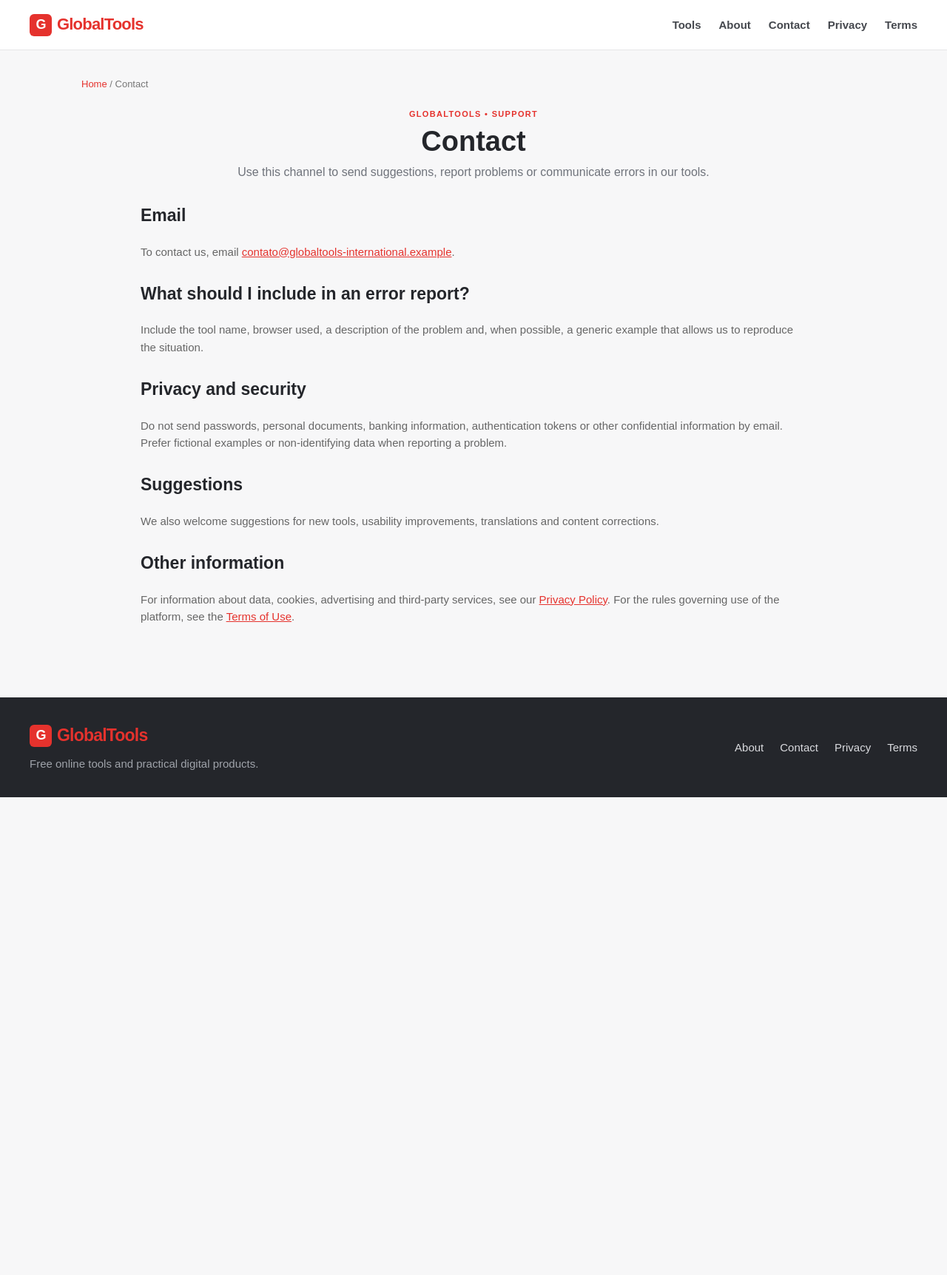
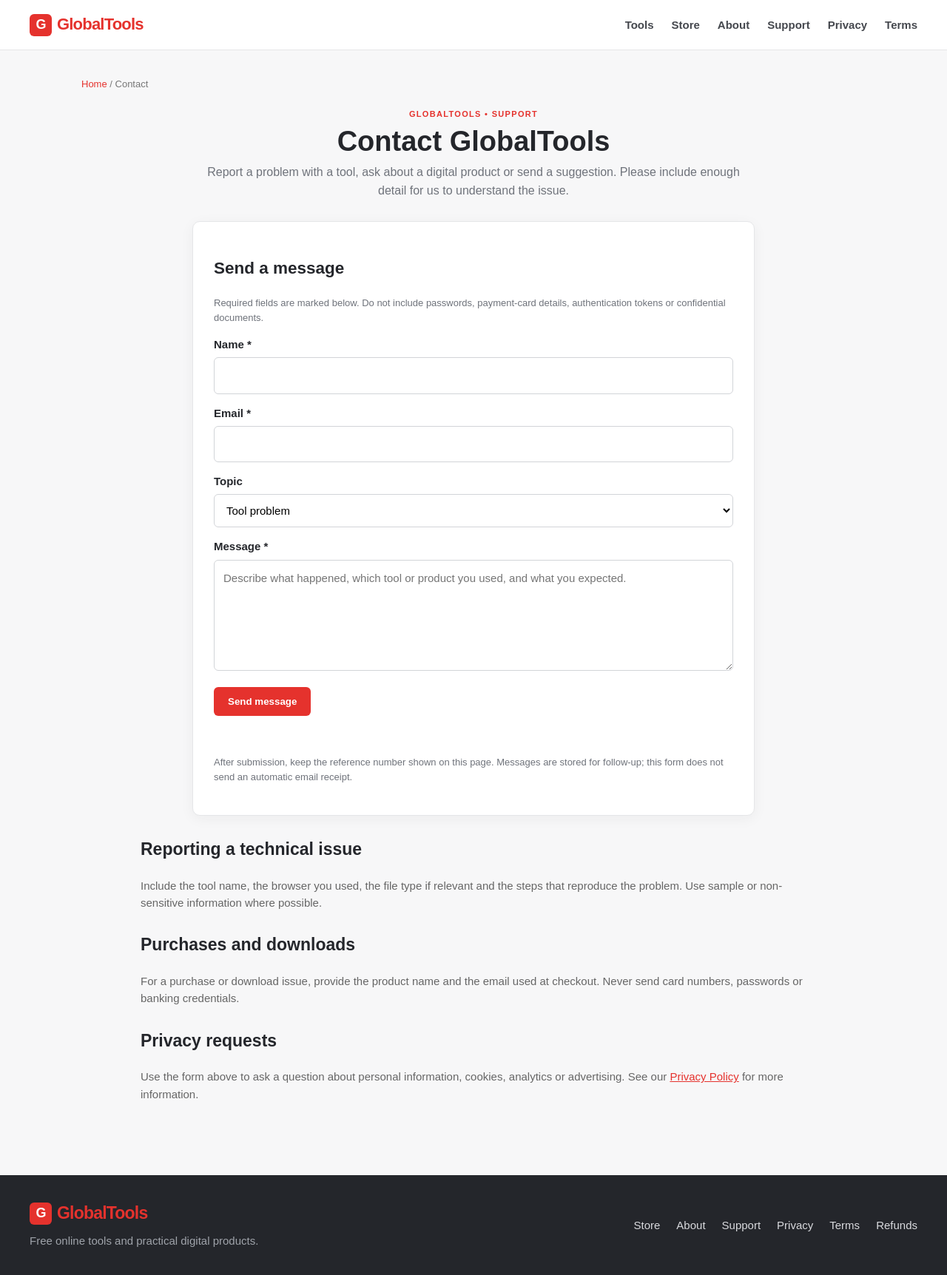
Before and after one commit to TFERRE21/GlobalTools-Internacional, a website: page contato.html in a window 1280 px wide. Shown: the whole page at 74% size. Before the commit the page ends 1078 px from the top, so only its background shows below. Drawn offline with Linux system fonts and the light colour scheme.

Commit message:
Replace placeholder email with a working contact form

```diff
--- a/contato.html
+++ b/contato.html
@@ -1,19 +1,104 @@
 <!doctype html>
 <html lang="en">
-<head><meta charset="utf-8"><meta name="viewport" content="width=device-width,initial-scale=1">
-<title>Contact — GlobalTools</title><meta name="description" content="Contact GlobalTools to report errors, suggest improvements, report technical problems or ask questions about online tools.">
-<meta name="robots" content="index,follow"><link rel="canonical" href="https://globaltools-international.example/contato.html"><link rel="stylesheet" href="/styles.css?v=20261007-04">
+<head>
+<meta charset="utf-8"><meta name="viewport" content="width=device-width,initial-scale=1">
+<title>Contact GlobalTools — Support and Feedback</title>
+<meta name="description" content="Contact GlobalTools to report a tool issue, ask about a digital product or send a suggestion.">
+<meta name="robots" content="index,follow">
+<link rel="canonical" href="https://globaltoolsnow.com/contato.html">
+<link rel="stylesheet" href="/styles.css?v=20261013-03">
+<style>
+.contact-form{max-width:760px;margin:28px auto;background:#fff;border:1px solid #e5e6e8;border-radius:10px;padding:28px;box-shadow:0 4px 18px rgba(30,32,36,.05)}
+.contact-form label{display:block;font-weight:700;margin:14px 0 6px}
+.contact-form input,.contact-form select,.contact-form textarea{width:100%;padding:12px;border:1px solid #d2d4d8;border-radius:6px;font:inherit;background:#fff}
+.contact-form textarea{min-height:150px}
+.contact-form button{margin-top:16px}
+.contact-status{margin-top:14px;min-height:24px;font-weight:600}
+.contact-note{color:#6f737b;font-size:13px}
+.hp-field{position:absolute;left:-10000px;top:auto;width:1px;height:1px;overflow:hidden}
+@media(max-width:600px){.contact-form{padding:18px}}
+</style>
 </head>
-<body><header class="site-header global-header"><a class="brand" href="/"><span class="brand-mark">G</span><span>GlobalTools</span></a>
-<nav class="main-nav"><a href="/">Tools</a><a href="/sobre.html">About</a><a href="/contato.html">Contact</a><a href="/privacy.html">Privacy</a><a href="/terms.html">Terms</a></nav></header>
-<main class="tool-page"><div class="breadcrumbs"><a href="/">Home</a> / Contact</div>
-<section class="tool-hero"><div class="tool-kicker">GLOBALTOOLS • SUPPORT</div><h1>Contact</h1><p class="intro">Use this channel to send suggestions, report problems or communicate errors in our tools.</p></section>
-<div class="info"><h2>Email</h2><p>To contact us, email <a href="mailto:contato@globaltools-international.example">contato@globaltools-international.example</a>.</p>
-<h2>What should I include in an error report?</h2><p>Include the tool name, browser used, a description of the problem and, when possible, a generic example that allows us to reproduce the situation.</p>
-<h2>Privacy and security</h2><p>Do not send passwords, personal documents, banking information, authentication tokens or other confidential information by email. Prefer fictional examples or non-identifying data when reporting a problem.</p>
-<h2>Suggestions</h2><p>We also welcome suggestions for new tools, usability improvements, translations and content corrections.</p>
-<h2>Other information</h2><p>For information about data, cookies, advertising and third-party services, see our <a href="/privacy.html">Privacy Policy</a>. For the rules governing use of the platform, see the <a href="/terms.html">Terms of Use</a>.</p>
-</div></main>
+<body>
+<header class="site-header global-header">
+<a class="brand" href="/"><span class="brand-mark">G</span><span>GlobalTools</span></a>
+<nav class="main-nav"><a href="/">Tools</a><a href="/store.html">Store</a><a href="/sobre.html">About</a><a href="/suporte.html">Support</a><a href="/privacy.html">Privacy</a><a href="/terms.html">Terms</a></nav>
+</header>
+<main class="tool-page">
+<div class="breadcrumbs"><a href="/">Home</a> / Contact</div>
+<section class="tool-hero">
+<div class="tool-kicker">GLOBALTOOLS • SUPPORT</div>
+<h1>Contact GlobalTools</h1>
+<p class="intro">Report a problem with a tool, ask about a digital product or send a suggestion. Please include enough detail for us to understand the issue.</p>
+</section>
+<form id="contactForm" class="contact-form">
+<h2>Send a message</h2>
+<p class="contact-note">Required fields are marked below. Do not include passwords, payment-card details, authentication tokens or confidential documents.</p>
+<div class="hp-field" aria-hidden="true"><label>Leave this field blank<input type="text" name="company" tabindex="-1" autocomplete="off"></label></div>
+<label for="contactName">Name *</label>
+<input id="contactName" name="name" type="text" autocomplete="name" maxlength="120" required>
+<label for="contactEmail">Email *</label>
+<input id="contactEmail" name="email" type="email" autocomplete="email" maxlength="180" required>
+<label for="contactTopic">Topic</label>
+<select id="contactTopic" name="topic">
+<option value="Tool problem">Tool problem</option>
+<option value="Product or download">Product or download</option>
+<option value="Payment or billing">Payment or billing</option>
+<option value="Suggestion or feedback">Suggestion or feedback</option>
+<option value="Privacy request">Privacy request</option>
+<option value="Other">Other</option>
+</select>
+<label for="contactMessage">Message *</label>
+<textarea id="contactMessage" name="message" maxlength="2800" minlength="10" required placeholder="Describe what happened, which tool or product you used, and what you expected."></textarea>
+<button id="contactSubmit" class="btn" type="submit">Send message</button>
+<p id="contactStatus" class="contact-status" role="status" aria-live="polite"></p>
+<p class="contact-note">After submission, keep the reference number shown on this page. Messages are stored for follow-up; this form does not send an automatic email receipt.</p>
+</form>
+<section class="info">
+<h2>Reporting a technical issue</h2>
+<p>Include the tool name, the browser you used, the file type if relevant and the steps that reproduce the problem. Use sample or non-sensitive information where possible.</p>
+<h2>Purchases and downloads</h2>
+<p>For a purchase or download issue, provide the product name and the email used at checkout. Never send card numbers, passwords or banking credentials.</p>
+<h2>Privacy requests</h2>
+<p>Use the form above to ask a question about personal information, cookies, analytics or advertising. See our <a href="/privacy.html">Privacy Policy</a> for more information.</p>
+</section>
+</main>
 <footer class="site-footer"><div><div class="brand"><span class="brand-mark">G</span><span>GlobalTools</span></div><p>Free online tools and practical digital products.</p></div>
-<div class="footer-links"><a href="/sobre.html">About</a><a href="/contato.html">Contact</a><a href="/privacy.html">Privacy</a><a href="/terms.html">Terms</a></div></footer>
+<div class="footer-links"><a href="/store.html">Store</a><a href="/sobre.html">About</a><a href="/suporte.html">Support</a><a href="/privacy.html">Privacy</a><a href="/terms.html">Terms</a><a href="/refund.html">Refunds</a></div></footer>
+<script>
+(function(){
+  const form=document.getElementById("contactForm");
+  const status=document.getElementById("contactStatus");
+  const button=document.getElementById("contactSubmit");
+  form.addEventListener("submit",async function(event){
+    event.preventDefault();
+    const values=Object.fromEntries(new FormData(form).entries());
+    const topic=String(values.topic||"Other").trim();
+    values.message="Topic: "+topic+"\n\n"+String(values.message||"").trim();
+    values.priority="normal";
+    values.page=location.pathname;
+    delete values.topic;
+    status.textContent="Sending your message…";
+    status.style.color="";
+    button.disabled=true;
+    try{
+      const response=await fetch("/api/support/ticket",{
+        method:"POST",
+        headers:{"Content-Type":"application/json"},
+        body:JSON.stringify(values)
+      });
+      const result=await response.json().catch(()=>({}));
+      if(!response.ok||!result.ok)throw new Error(result.error||"The message could not be saved. Please try again.");
+      status.textContent="Your message was saved. Reference number: "+result.ticketId+". Please keep this number.";
+      status.style.color="#166534";
+      form.reset();
+    }catch(error){
+      status.textContent=error.message||"The message could not be sent. Please try again later.";
+      status.style.color="#b91c1c";
+    }finally{
+      button.disabled=false;
+    }
+  });
+})();
+</script>
 </body></html>
```
